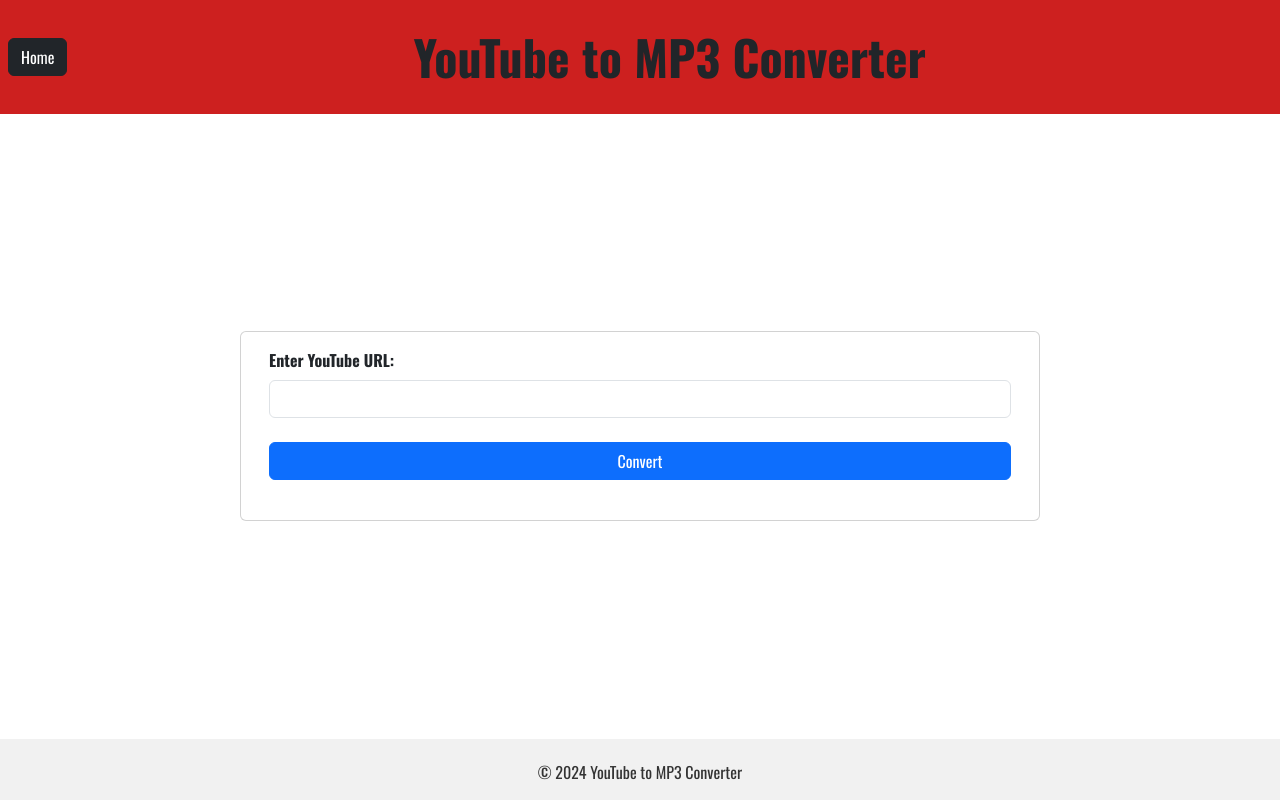
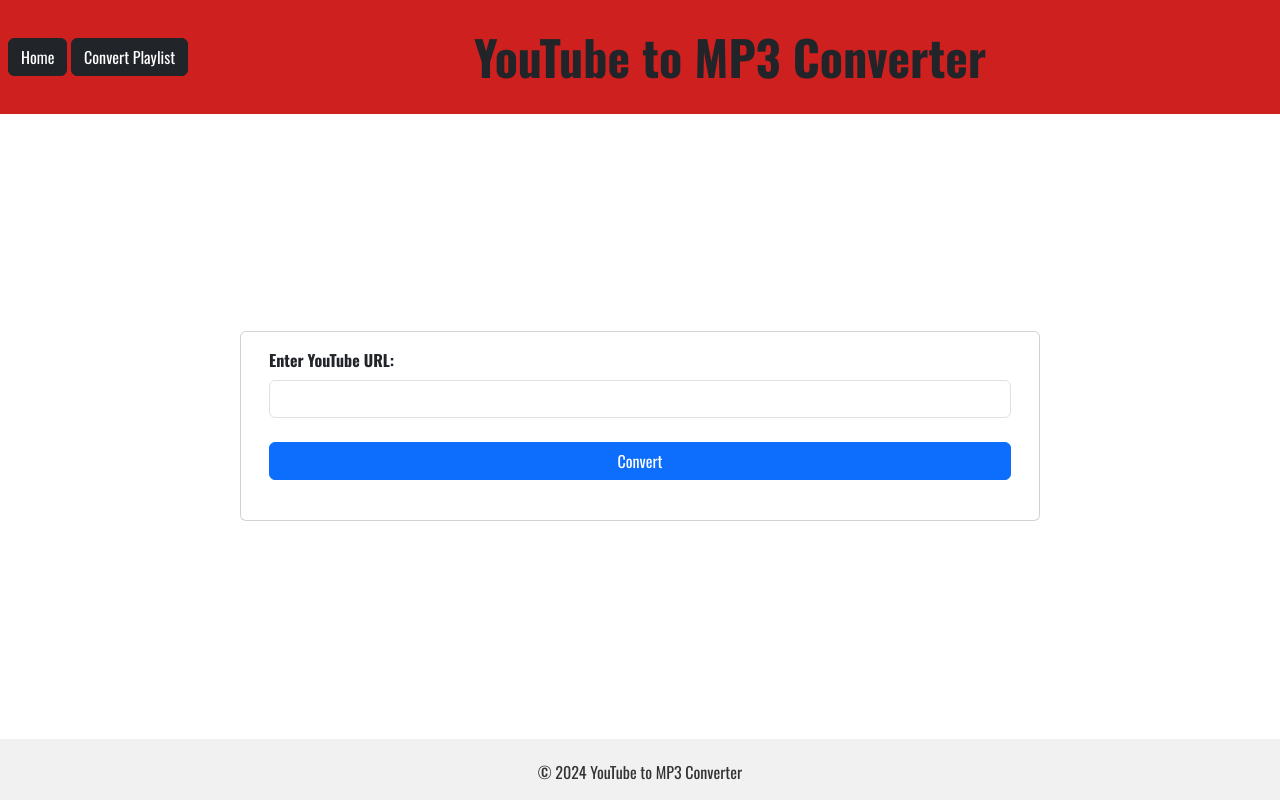
Before and after one commit to andyjih90/YouTube-to-MP3, a website: page public/index.html in a window 1280 px wide. Drawn offline with nearby package versions, Linux system fonts and the light colour scheme.

Commit message:
Frontend

```diff
--- a/public/index.html
+++ b/public/index.html
@@ -19,6 +19,7 @@
     <header class="d-flex align-items-center justify-content-between">
         <nav>
             <a href="/" class="btn btn-dark home-button">Home</a>
+            <a href="/playlist.html" class="btn btn-dark home-button">Convert Playlist</a>
         </nav>
         <h2 class="title-font text-dark">YouTube to MP3 Converter</h2>
         <div></div>
```
Also changed, not shown: public/result.html (+1 -0 lines).
